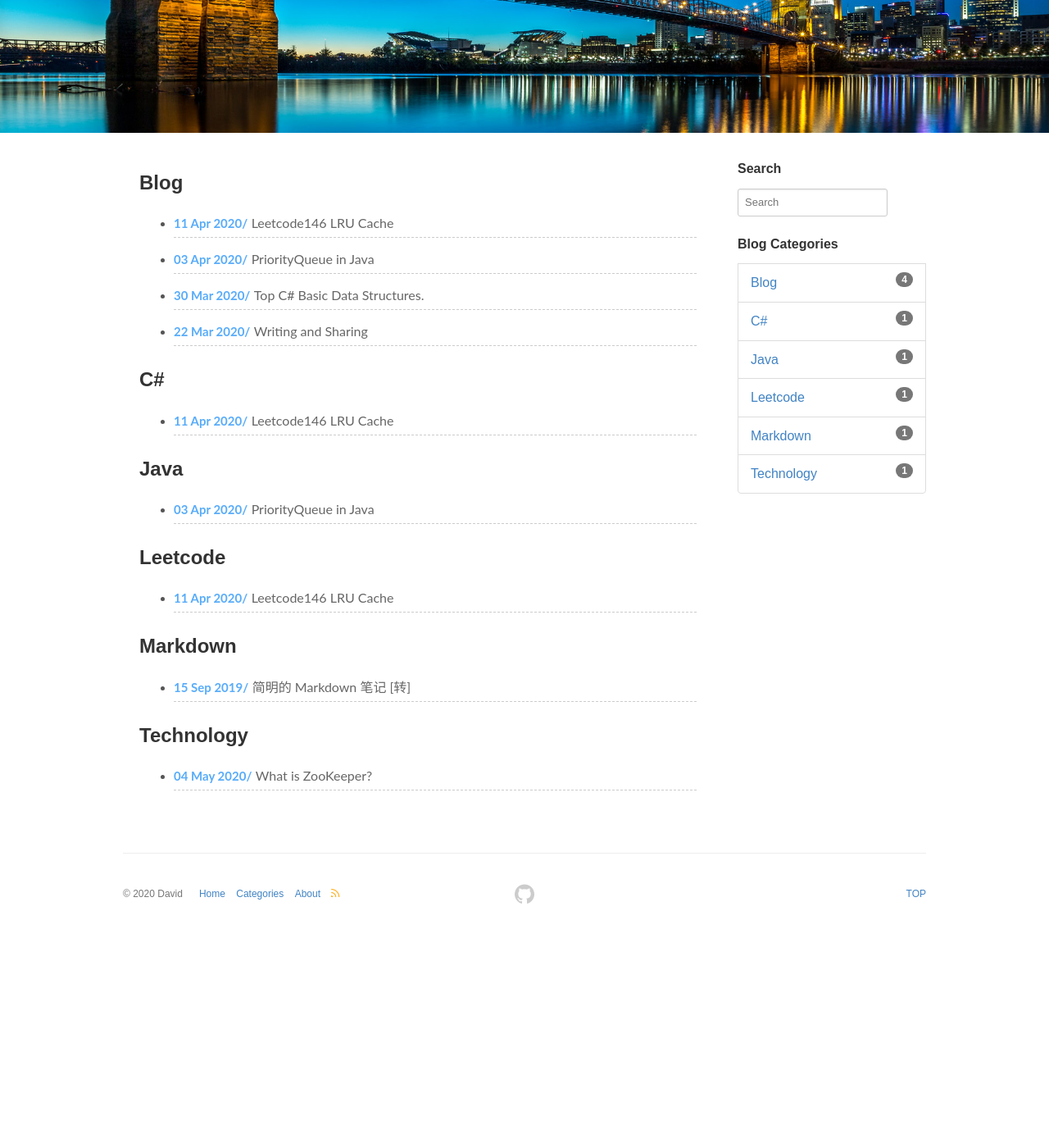
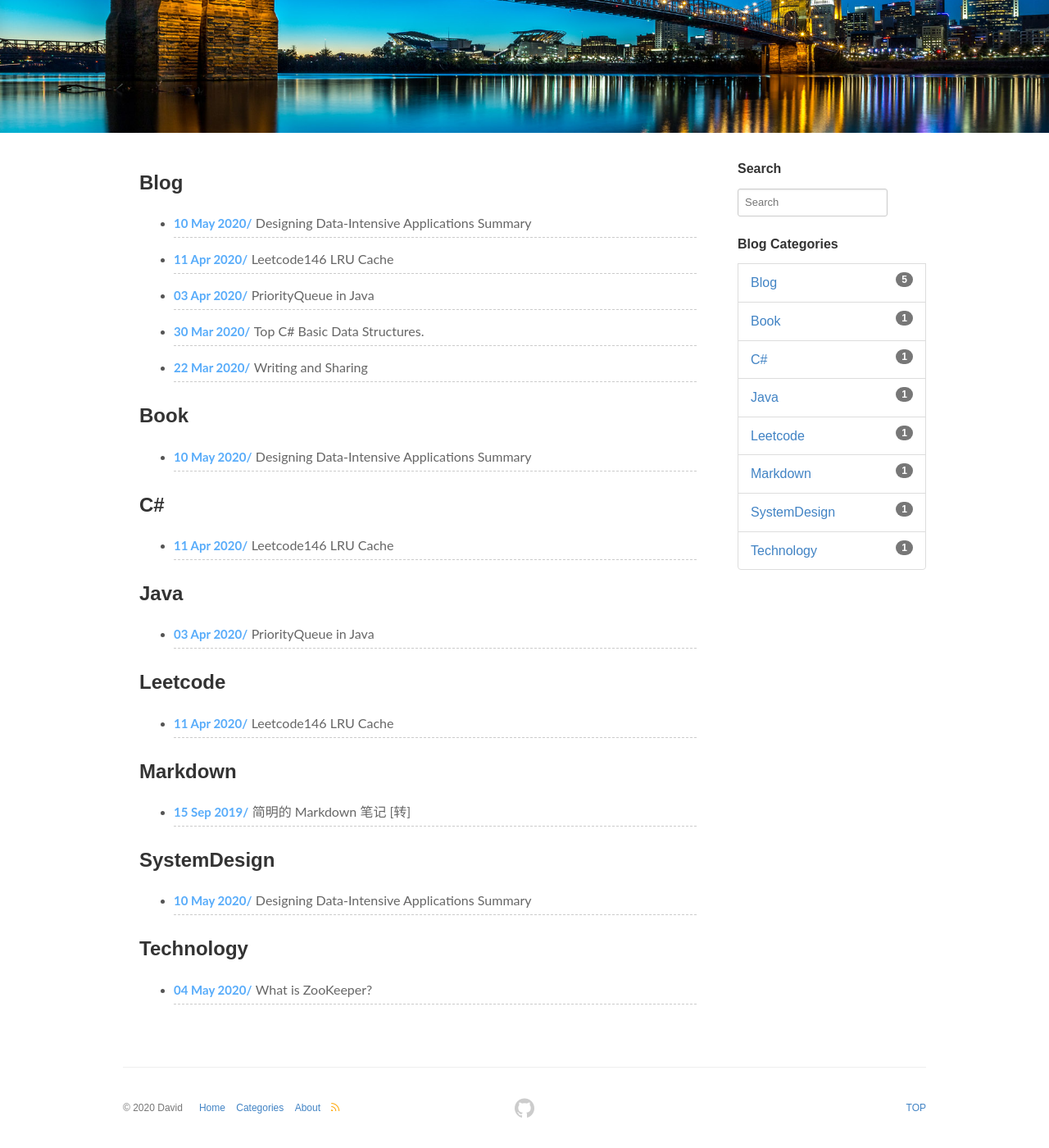
Before and after one commit to wbing520/wbing520.github.io, a Jekyll site: the page built from pages/categories.md, in a window 1280 px wide and 1400 px high, scrolled down 307 px. Shown: the whole window at 82% size. Built offline with Jekyll 4.4.1, drawn with Linux system fonts in a browser that asks for light colours; before the commit the page ends 1446 px from its top, so only the background shows below that.

Commit message:
Summary of the book

```diff
--- /dev/null
+++ b/_posts/books/2020-05-10-designdataintensiveApplications.md
@@ -0,0 +1,41 @@
+---
+layout: post
+title: Designing Data-Intensive Applications Summary
+categories: Blog SystemDesign Book
+description: summary of designing data-intensive applications.
+keywords: blog, book, SystemDesign
+---
+
+Summary of **Designing Data-Intensive Applications** by Martin Kleppmann
+
+## Table of Contents
+
+### Part I. Foundations of Data Systems
+
+#### 1. Reliable, Scalable and Maintainable Applications
+
+#### 2. Data Models and Query Languages
+
+#### 3. Storae and Retrieval
+
+#### 4. Encoding and Evolution
+
+### Part II. Distributed Data
+
+#### 5. Replication
+
+#### 6. Partitioning
+
+#### 7. Transactions
+
+#### 8. The Trouble with Distributed Systems
+
+#### 9. Consistency and Consensus
+
+### Part III. Derived Data
+
+#### 10. Batch Processing
+
+#### 11. Stream Processing
+
+#### 12. The Future of Data Systems
```
Also changed, not shown: _posts/Tech/2020-05-04-Zookeeper.md (line endings or trailing spaces).
